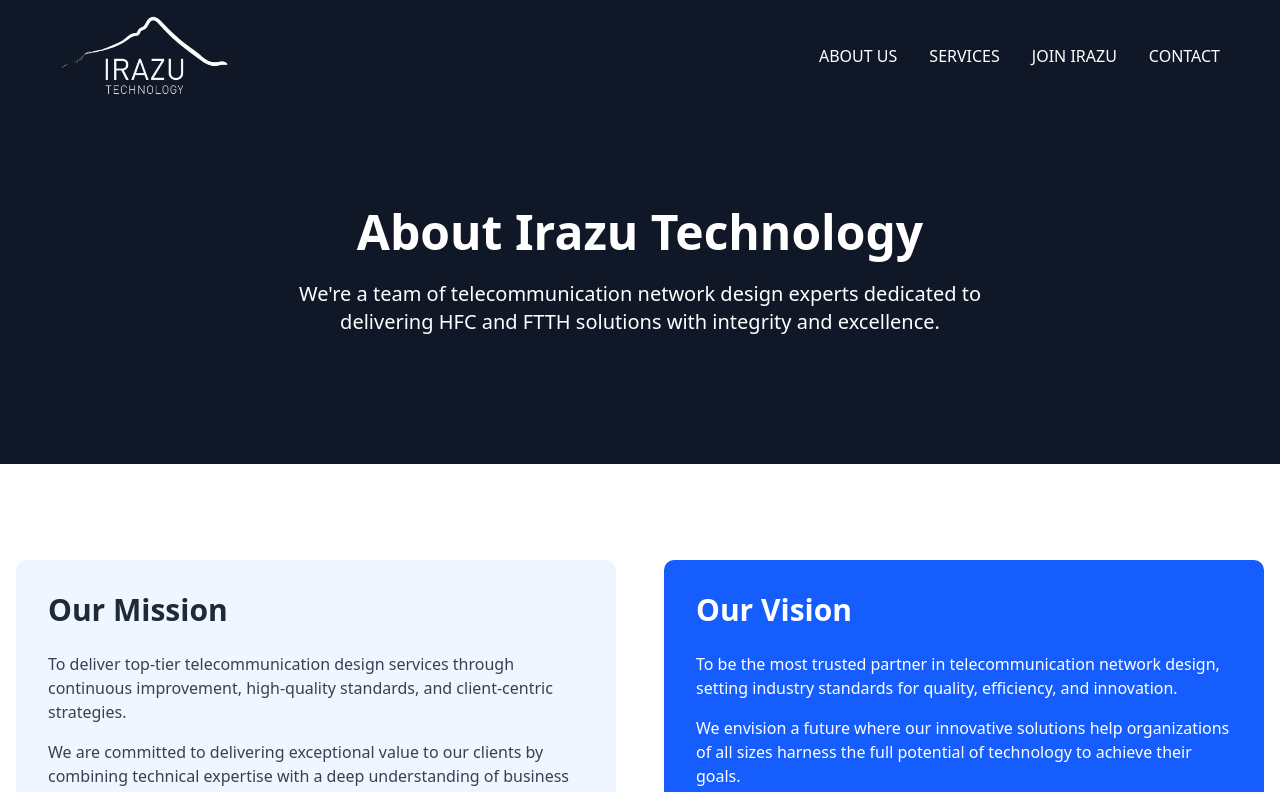
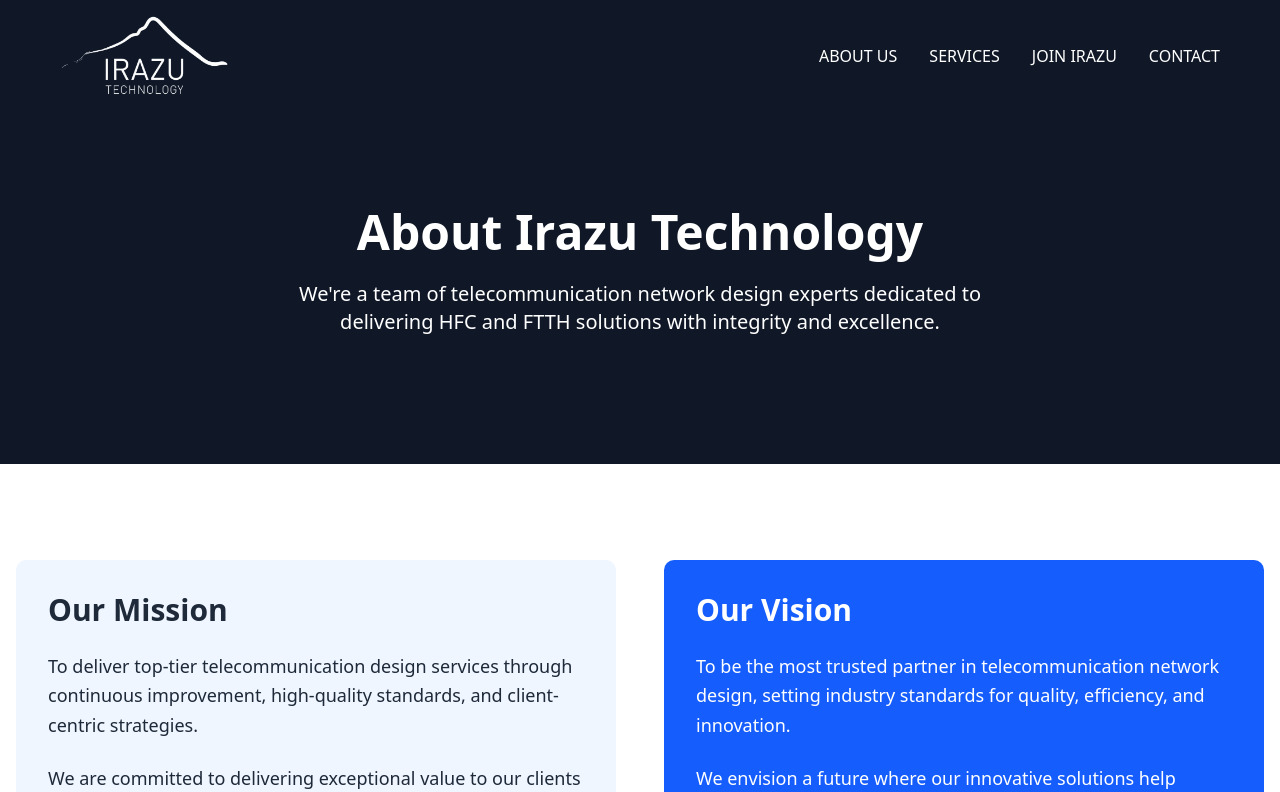
Before and after one commit to Yoryoboy/irazuwebts, a React (Vite) app: page /about in a window 1280 px wide. Shown: the top 792 px of the page. Built offline with nearby package versions, Linux system fonts and the light colour scheme.

Commit message:
feat: add mission and vision section with animated scroll reveal

```diff
--- a/src/features/about/MissionVisionSection.tsx
+++ b/src/features/about/MissionVisionSection.tsx
@@ -4,8 +4,14 @@
 const MissionVisionSection = () => {
   const missionRef = useRef(null);
   const visionRef = useRef(null);
-  const isMissionInView = useInView(missionRef, { once: true, margin: "-100px 0px" });
-  const isVisionInView = useInView(visionRef, { once: true, margin: "-100px 0px" });
+  const isMissionInView = useInView(missionRef, {
+    once: true,
+    margin: "-100px 0px",
+  });
+  const isVisionInView = useInView(visionRef, {
+    once: true,
+    margin: "-100px 0px",
+  });
 
   return (
     <section className="py-16 md:py-24">
@@ -14,32 +20,46 @@
           <motion.div
             ref={missionRef}
             initial={{ opacity: 0, x: -20 }}
-            animate={isMissionInView ? { opacity: 1, x: 0 } : { opacity: 0, x: -20 }}
+            animate={
+              isMissionInView ? { opacity: 1, x: 0 } : { opacity: 0, x: -20 }
+            }
             transition={{ duration: 0.8 }}
             className="bg-blue-50 p-8 rounded-lg"
           >
-            <h2 className="text-3xl font-bold text-gray-800 mb-6">Our Mission</h2>
-            <p className="text-gray-700 mb-4">
-              To deliver top-tier telecommunication design services through continuous improvement, high-quality standards, and client-centric strategies.
+            <h2 className="text-3xl font-bold text-gray-800 mb-6">
+              Our Mission
+            </h2>
+            <p className="text-gray-800 mb-6 leading-relaxed text-lg max-w-3xl">
+              To deliver top-tier telecommunication design services through
+              continuous improvement, high-quality standards, and client-centric
+              strategies.
             </p>
-            <p className="text-gray-700">
-              We are committed to delivering exceptional value to our clients by combining technical expertise with a deep understanding of business needs.
+            <p className="text-gray-800 mb-6 leading-relaxed text-lg max-w-3xl">
+              We are committed to delivering exceptional value to our clients by
+              combining technical expertise with a deep understanding of
+              business needs.
             </p>
           </motion.div>
 
           <motion.div
             ref={visionRef}
             initial={{ opacity: 0, x: 20 }}
-            animate={isVisionInView ? { opacity: 1, x: 0 } : { opacity: 0, x: 20 }}
+            animate={
+              isVisionInView ? { opacity: 1, x: 0 } : { opacity: 0, x: 20 }
+            }
             transition={{ duration: 0.8 }}
             className="bg-blue-600 text-white p-8 rounded-lg"
           >
             <h2 className="text-3xl font-bold mb-6">Our Vision</h2>
-            <p className="mb-4">
-              To be the most trusted partner in telecommunication network design, setting industry standards for quality, efficiency, and innovation.
+            <p className="mb-6 leading-relaxed text-lg max-w-3xl">
+              To be the most trusted partner in telecommunication network
+              design, setting industry standards for quality, efficiency, and
+              innovation.
             </p>
-            <p>
-              We envision a future where our innovative solutions help organizations of all sizes harness the full potential of technology to achieve their goals.
+            <p className="mb-6 leading-relaxed text-lg max-w-3xl">
+              We envision a future where our innovative solutions help
+              organizations of all sizes harness the full potential of
+              technology to achieve their goals.
             </p>
           </motion.div>
         </div>
```
